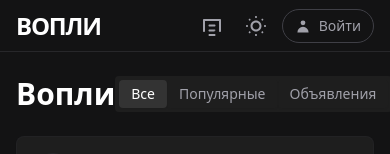
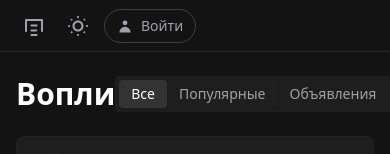
Before and after one commit to pepega-voplestan/test_2, a React (Vite) app in the folder web/: page / in a window 390 px wide. Shown: the top 154 px of the page. Built offline with nearby package versions, Linux system fonts and the light colour scheme; no server answers.

Commit message:
Remove ВОПЛИ logo text from header to prevent horizontal scroll on mobile
The Объявления tab made the header too wide for small screens.
Removing the brand text frees up space so the tab container fits without overflow.

https://claude.ai/code/session_01LfCiWqstzi9EWXMPKGDsd1

```diff
--- a/web/components/Header.tsx
+++ b/web/components/Header.tsx
@@ -9,13 +9,6 @@ const Header: React.FC = () => {
   return (
     <header className="bg-th-page h-[52px] border-b border-th-border-2 sticky top-0 z-50 flex items-center justify-center transition-colors">
       <div className="w-full max-w-[1100px] px-4 flex items-center justify-between">
-        {/* Logo */}
-        <a href="#/" className="flex items-center">
-          <div className="text-th-text font-bold text-2xl tracking-tighter">
-            ВОПЛИ
-          </div>
-        </a>
-
         <div className="flex items-center gap-4">
           <div className="flex items-center gap-2 text-th-text-3">
             {/* Feed Icon */}
```
